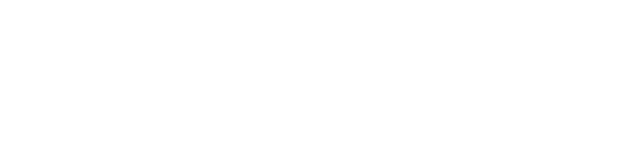
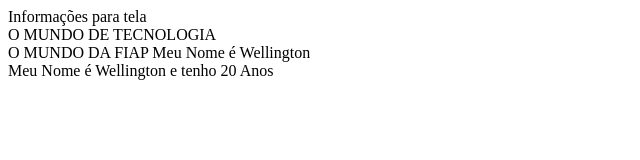
Before and after one commit to welltecnc/Aula-Javascript, a plain HTML site: page index.html in a window 1280 px wide. Shown: the whole page, without its empty margins (0-640 px from the left). Drawn offline with Linux system fonts and the light colour scheme.

Commit message:
tratando funcionalidade javascript

```diff
--- a/index.html
+++ b/index.html
@@ -43,6 +43,33 @@
         let verificar = typeof numFloat1
         console.log(verificar);
 
+        //CONTADOR DE CARACTERES
+
+        let senha ="A MINHA SENHA É FORTESSSSS";
+        // alert(senha.length)
+
+        //RETORNAR A POSIÇÃO INICIAL DE UM TRECHO DE TEXTO
+
+        let texto1 ="O MUNDO DE TECNOLOGIA";
+        console.log(texto1.indexOf("N"))
+
+        //RETORNAR A POSIÇÃO FINAL DE UM TRENHO DE TEXTO
+
+        let texto2 ="O MUNDO DE TECNOLOGIA";
+        console.log(texto2.lastIndexOf("N"))
+
+        // PASSANDO INFORMAÇÕES PARA TELA
+
+        document.write("Informações para tela <br>")
+        document.write("O MUNDO DE TECNOLOGIA <br>")
+        document.write("O MUNDO DA FIAP ")
+
+
+        let nome1="Wellington";
+        let idade=20;
+
+        document.write("Meu Nome é " +nome1+ "<br>")
+        document.write("Meu Nome é " +nome1+ " e tenho " +idade+ " Anos")
 
 
 
```
